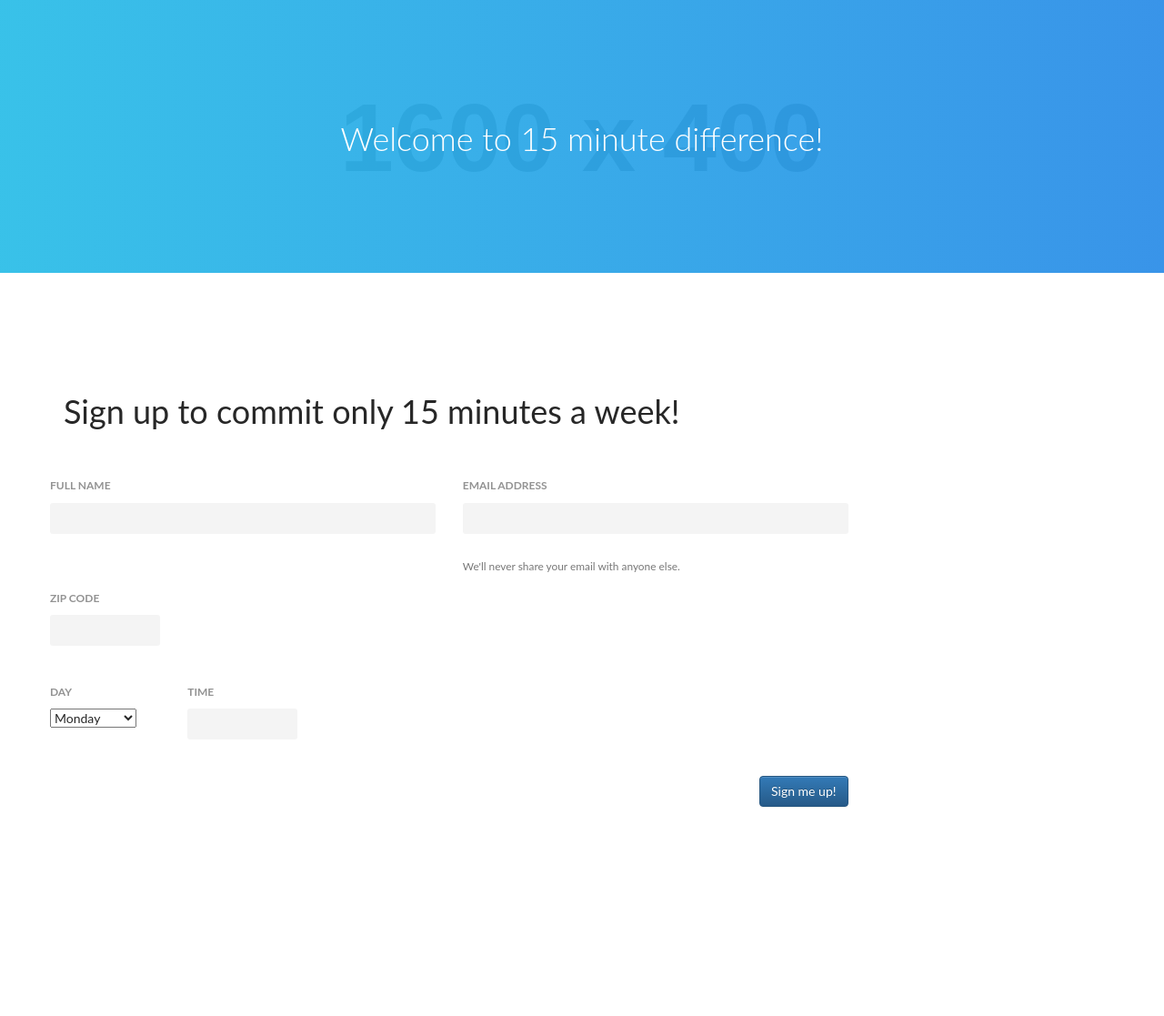
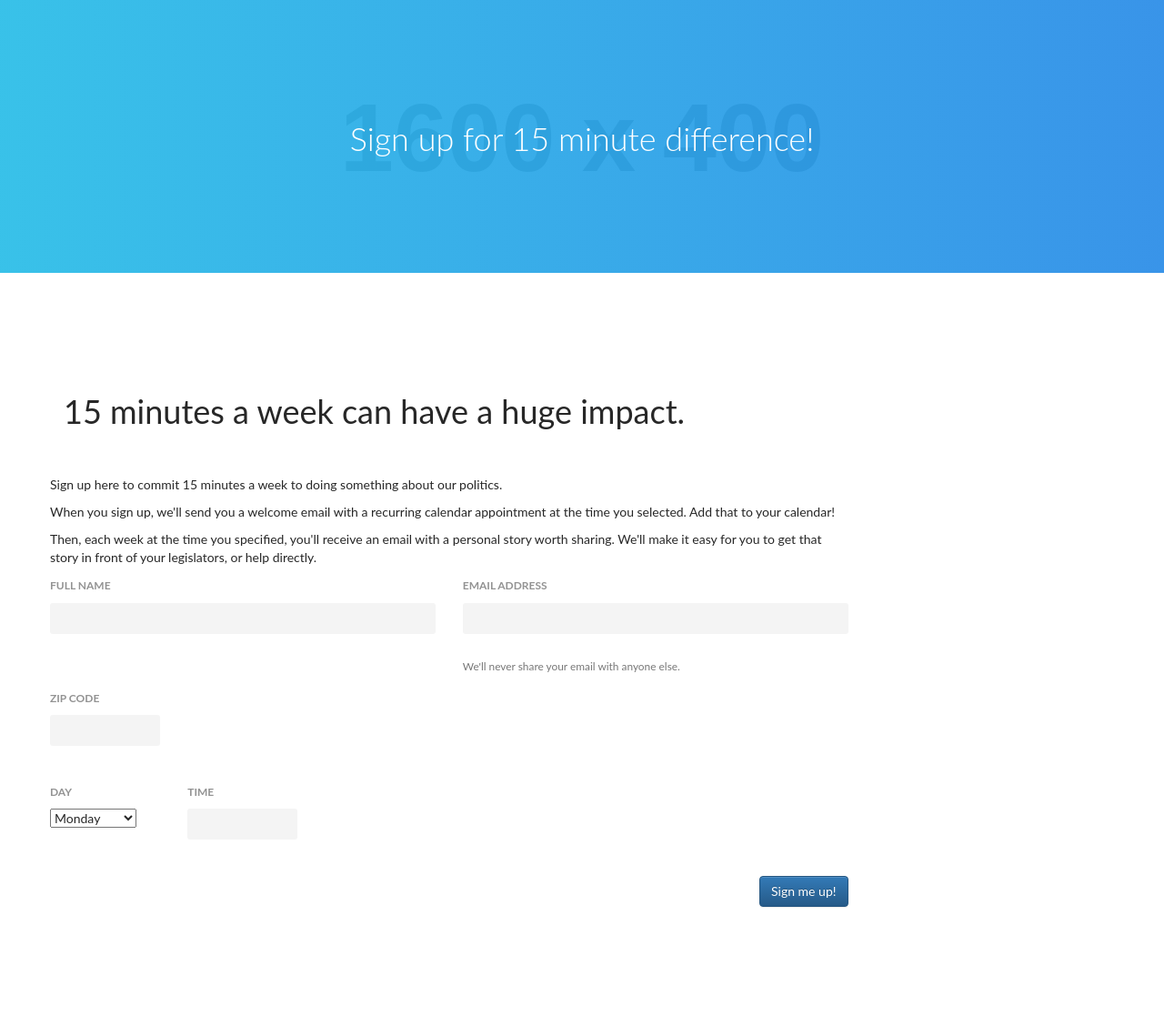
Before and after one commit to awmoore/15-minute-difference, a Django app: a page that uses fifteen_minute_app/templates/signup.html in a window 1280 px wide. Shown: the part 100-1217 px from the top of the page at 91% size. Before the commit the page ends 988 px from the top, so only its background shows below. Run offline with Django 3.2, Linux system fonts and the light colour scheme; grey boxes labelled with a size stand in for pictures from a placeholder-image service; parts of the project's set-up code (start-up, migrations or seed data) failed here and were passed over; some libraries are stand-ins or nearby versions.

Commit message:
First draft of a "what you're signing up for" note.

```diff
--- a/fifteen_minute_app/templates/signup.html
+++ b/fifteen_minute_app/templates/signup.html
@@ -55,7 +55,7 @@
     <section class="page-cover-sec">
         <div class="cover-sec-overlay"></div>
         <div class="container">
-            <h1 class="cover-sec-text"> Welcome to 15 minute difference!</h1>
+            <h1 class="cover-sec-text">Sign up for 15 minute difference!</h1>
         </div>
 
     </section>
@@ -63,7 +63,22 @@
     <div class="container">
         <div class="row">
             <div class="col-sm-12 col-md-9 page-main-content">
-                <p class="page-subtitle">Sign up to commit only 15 minutes a week!</p>
+                <p class="page-subtitle">15 minutes a week can have a huge impact.</p>
+                <div class="row">
+                <p>Sign up here to commit 15 minutes a week to doing something
+                about our politics. </p>
+
+
+                <p>When you sign up, we'll send you a welcome email with a
+                recurring calendar appointment at the time you selected. Add
+                that to your calendar! </p>
+
+
+                <p>Then, each week at the time you specified, you'll receive an
+                email with a personal story worth sharing.  We'll make it easy
+                for you to get that story in front of your legislators, or help
+                directly.</p>
+                </div>
                 <div class="row">
                     <div class="leave-comment-form">
 
```
